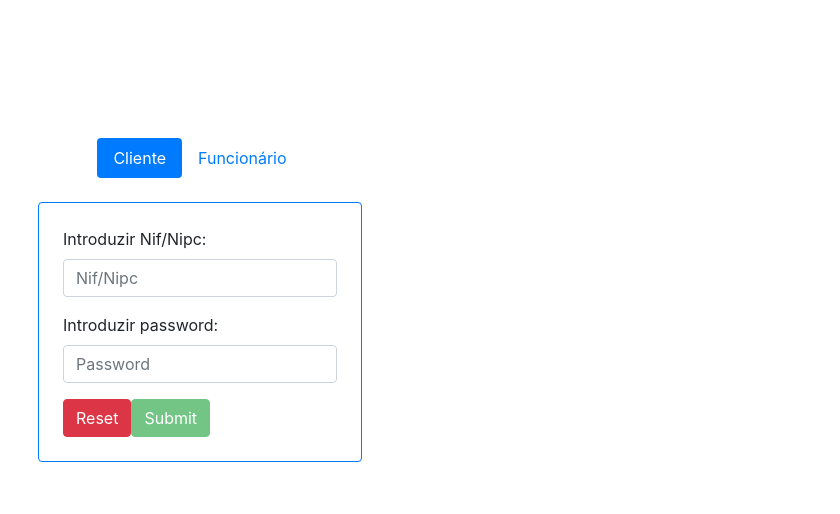
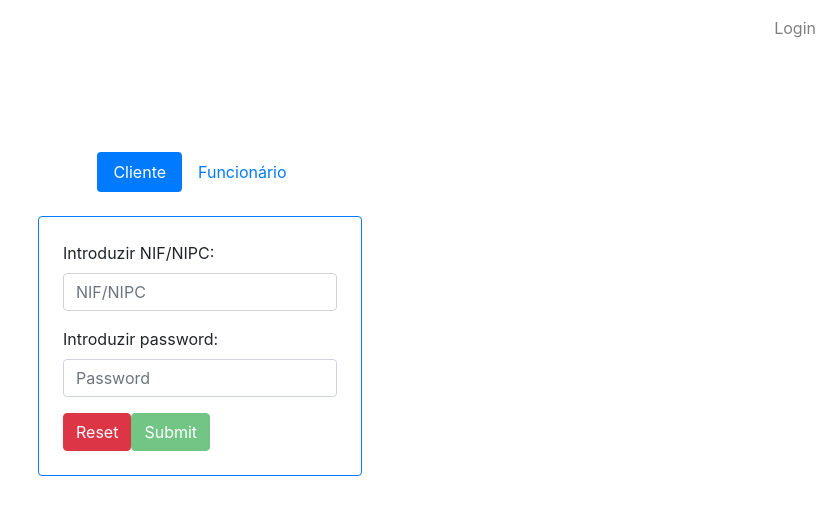
Before and after one commit to CapitaoFTW/dae-gobs, a Nuxt app in the folder gobs-client/: page /auth/login in a window 1280 px wide. Shown: the top 514 px of the page, without its empty margins (440-1280 px from the left). Built offline with nearby package versions, Linux system fonts and the light colour scheme; no server answers.

Commit message:
added dropdown user and logout

```diff
--- a/gobs-client/layouts/default.vue
+++ b/gobs-client/layouts/default.vue
@@ -1,6 +1,30 @@
 <template>
 	<div id="app" class="vh-100">
-		<router-view/>
+		<b-navbar toggleable="lg">
+			<b-navbar-toggle target="nav-collapse"></b-navbar-toggle>
+			<b-collapse id="nav-collapse" is-nav>
+				<!-- Right aligned nav items -->
+				<b-navbar-nav class="ml-auto">
+					<b-nav-item-dropdown v-if="$auth.loggedIn" right>
+						<!-- Using 'button-content' slot -->
+						<template #button-content>
+							{{ $auth.user.nif }}
+						</template>
+						<b-dropdown-item @click.prevent="logout">
+							Logout
+						</b-dropdown-item>
+					</b-nav-item-dropdown>
+					<li class="nav-item" v-else>
+						<nuxt-link class="nav-link" to="/auth/login">
+							Login
+						</nuxt-link>
+					</li>
+				</b-navbar-nav>
+			</b-collapse>
+		</b-navbar>
+		<main>
+			<router-view/>
+		</main>
 	</div>
 </template>
 
--- a/gobs-client/pages/auth/login.vue
+++ b/gobs-client/pages/auth/login.vue
@@ -1,5 +1,5 @@
 <template>
-	<b-container class="align-items-center d-flex justify-content-center h-75">
+	<b-container class="align-items-center d-flex justify-content-center h-75 mt-5 pt-5">
 		<b-tabs v-model="loginIndex" align="center" lazy pills @activate-tab="reset">
 			<br>
 			<b-form :validated="isFormValid" class="border border-primary p-4 rounded"
@@ -8,14 +8,14 @@
 					<b-form-group
 						:invalid-feedback="invalidIdFeedback"
 						:state="isIdValid"
-						label="Introduzir Nif/Nipc:"
+						label="Introduzir NIF/NIPC:"
 						label-for="input-nif">
 						<b-form-input
 							id="input-nif"
 							v-model.trim="nif"
 							:no-wheel=true
 							:state="isIdValid"
-							placeholder="Nif/Nipc"
+							placeholder="NIF/NIPC"
 							required
 							type="number"/>
 					</b-form-group>
@@ -84,7 +84,7 @@ export default {
 
 					const nifLen = nif.length;
 					if (nifLen !== 9) {
-						return 'Nif/NIPC inválido.';
+						return 'NIF/NIPC inválido.';
 					}
 
 					return '';
--- a/gobs-client/pages/index.vue
+++ b/gobs-client/pages/index.vue
@@ -1,6 +1,6 @@
 <template>
 	<b-container>
-		<h1 class="text-center">Dashboard</h1>
+		<h1 class="text-center mb-5">Dashboard</h1>
 		<b-row class="row-cols-2 flex-fill">
 			<b-col class="h-100">
 				<div class="border border-primary">
```
